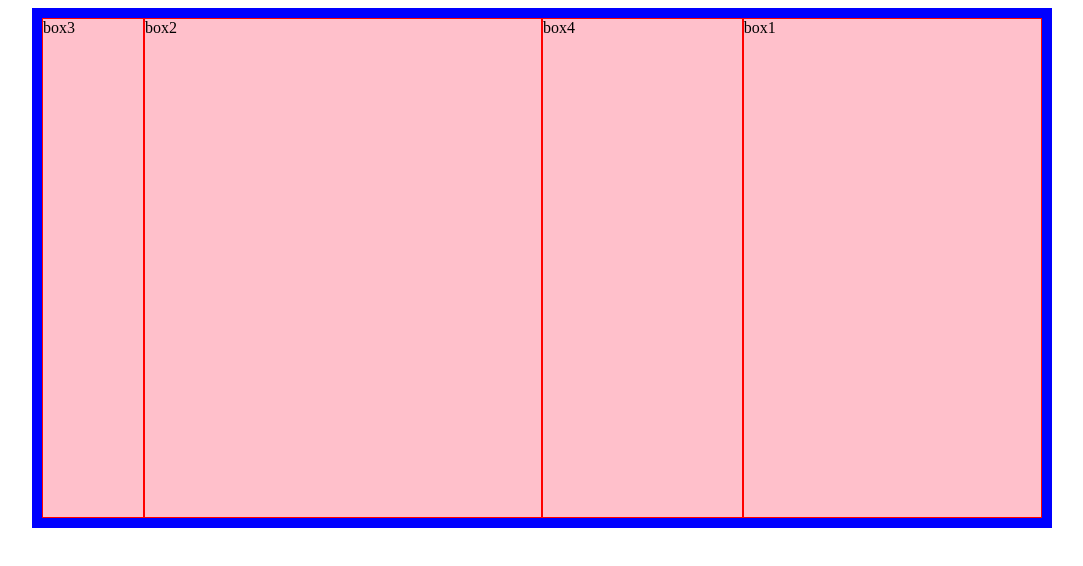
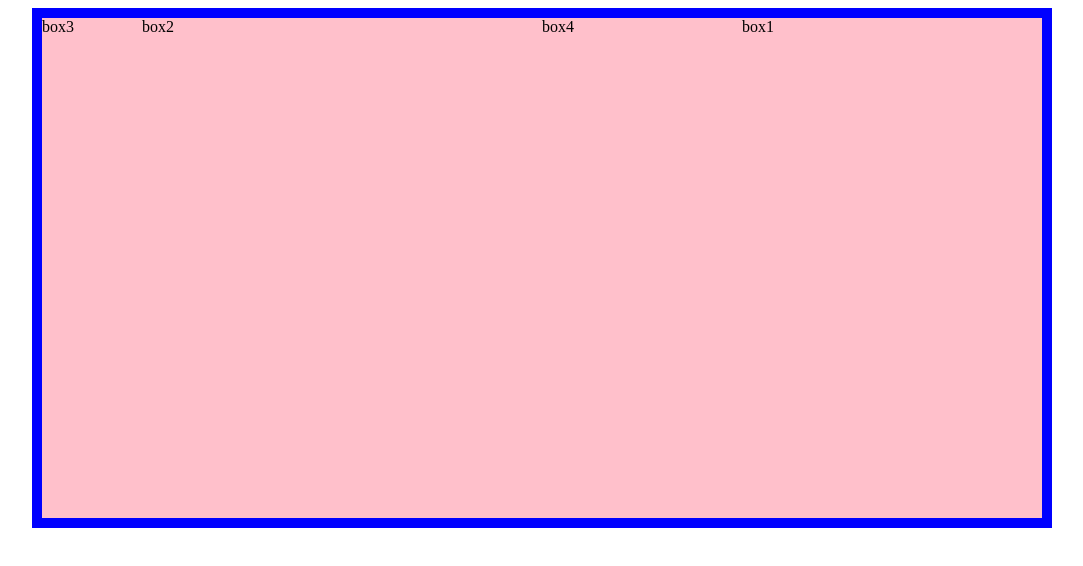
Before and after one commit to aprilshin/lecture, a plain HTML site: page flex.html in a window 1280 px wide. Shown: the whole page, without its empty margins (98-1181 px from the left). Drawn offline with Linux system fonts and the light colour scheme.

Commit message:
플렉스 수정본

```diff
--- a/css/flex.css
+++ b/css/flex.css
@@ -17,22 +17,18 @@
 .w1{
   order: 1;
   flex-shrink: 1;
-  border: 1px solid red;
   flex-grow: 2;
 }
 .w2{
   flex-shrink: 2;
-  border: 1px solid red;
   flex-grow: 3;
 }
 .w3{
   order: -1;
   flex-shrink: 0;
-  border: 1px solid red;
   flex-grow: 0;
 }
 .w4{
   flex-shrink: 1;
-  border: 1px solid red;
   flex-grow: 1;
 }
```
